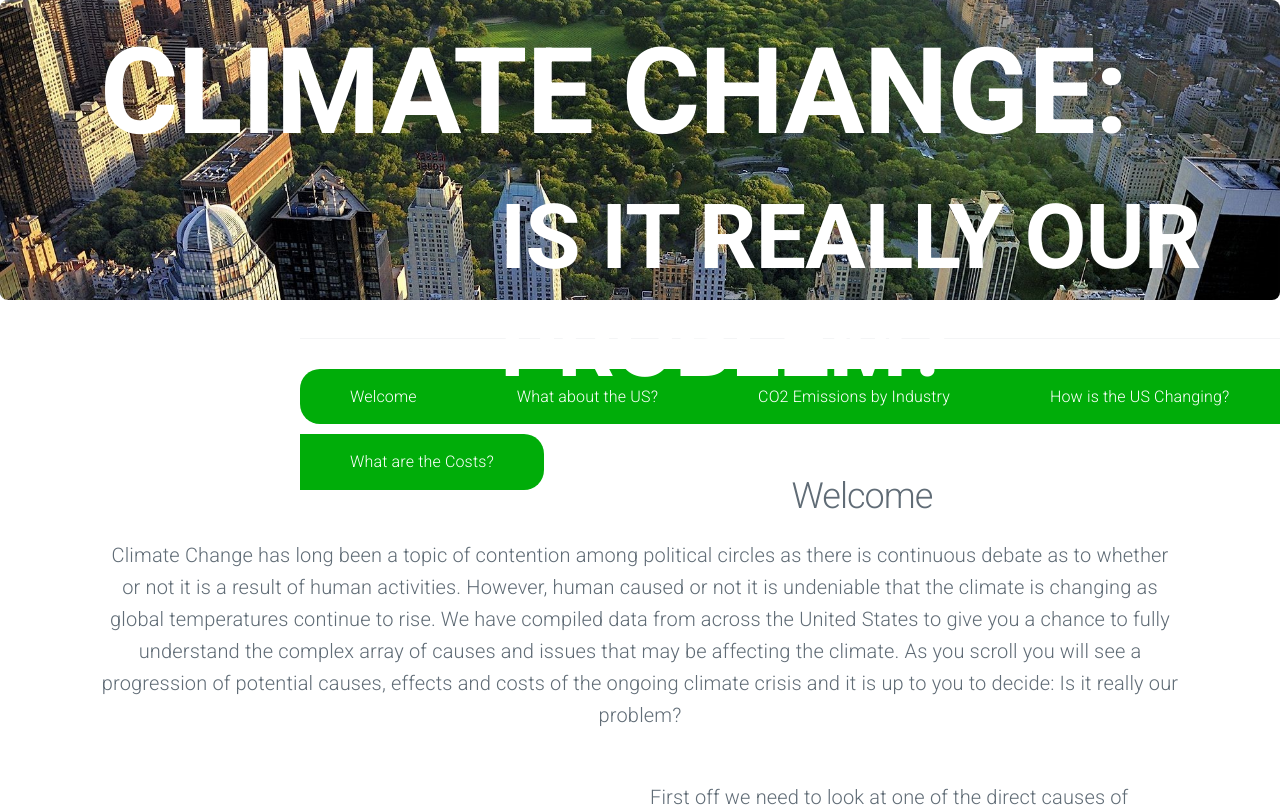
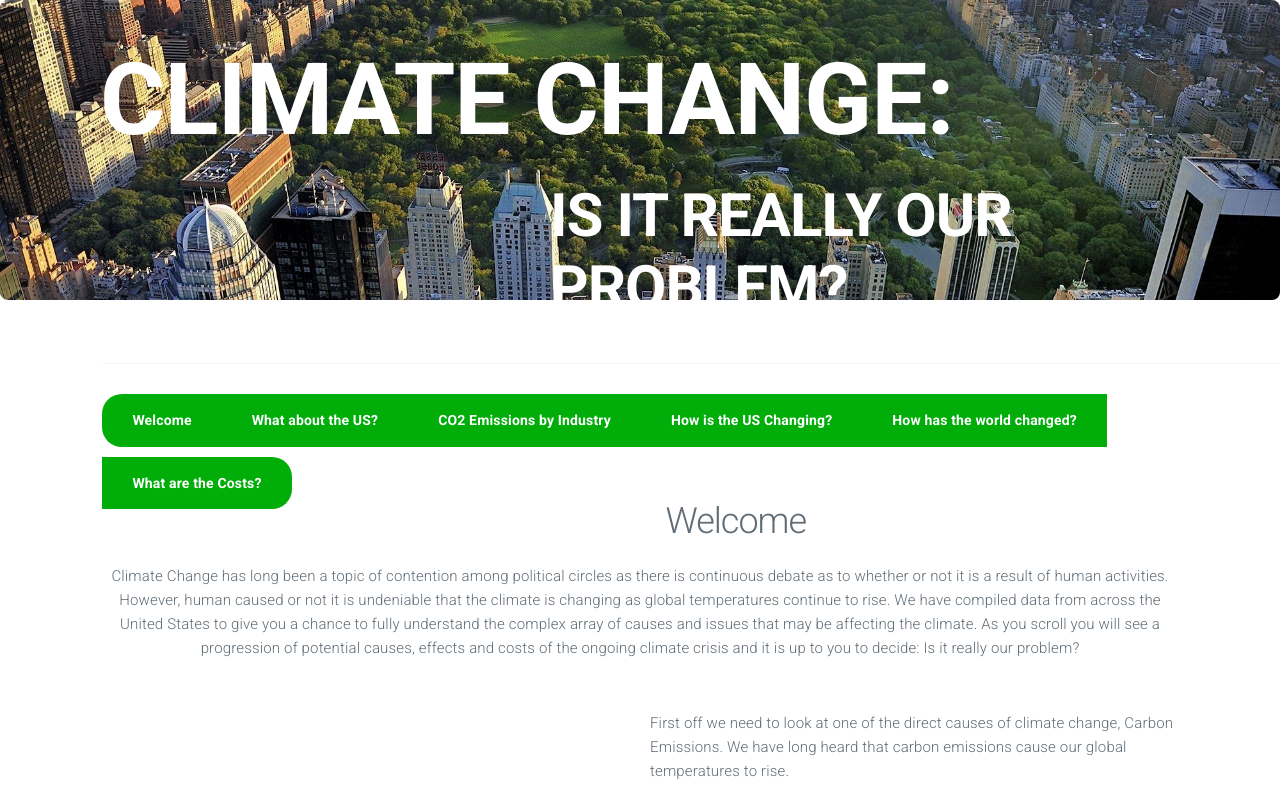
Before and after one commit to KKeith18/ClimateChange, a plain HTML site: page index.html in a window 1280 px wide. Shown: the top 805 px of the page. Drawn offline with nearby package versions, Linux system fonts and the light colour scheme; a script that the page names is missing.

Commit message:
Fixing css to not zoom

```diff
--- a/index.html
+++ b/index.html
@@ -41,6 +41,7 @@
       <h1 class = "header-2">IS IT REALLY OUR PROBLEM?</h1>
       </div>
   </div>
+  <br>
   <div class = 'select_2'>
       <form name = 'form'>
       <ul class="select_3">
@@ -58,7 +59,11 @@
           <li>
             <a href="#Tableau_Chart" class="btn btn-primary">How is the US Changing?</a>
 
-            </li>
+          </li>
+          <li>
+            <a href="#Rise_chart" class="btn btn-primary">How has the world changed?</a>
+
+          </li>
           <li>
             <a id= 'last' href="#Cost_chart" class="btn btn-primary">What are the Costs?</a>
 
--- a/main.js
+++ b/main.js
@@ -7,7 +7,7 @@ var Temperature = {
     "data": {"url": "temperature.csv"},
 
     "vconcat": [ {
-    "width": "container",
+    "width": 500,
     "height": 500,
     "layer": [
     {
@@ -74,7 +74,7 @@ var SeaLevel = {
     "data": {"url": "sealevel.csv"},
 
     "vconcat": [ {
-    "width": "container",
+    "width": 500,
     "height": 500,
     "layer": [
     {
@@ -114,7 +114,7 @@ var Global_Carbon = {
     "data": {"url": "co2_global.csv"},
 
     "vconcat": [ {
-    "width": 400,
+    "width": 600,
     "height": 400,
     "mark": { "type": "line", "tooltip": true},
     "encoding": {
--- a/style.css
+++ b/style.css
@@ -1,17 +1,7 @@
 body {
   padding:0px;
   margin-right:0px;
-}
-#box{
-padding:20px;
-width: 1000px;
-right:0px;
-left:0px;
-}
-#selection {
-  padding: 7px;
-  margin-bottom: 30px;
-  width:400px;
+  width:100%;
 }
 
 .select_2{
@@ -21,30 +11,40 @@ left:0px;
 
 .select_3 {
   list-style-type: none;
-  margin: 25px 0 0 0;
   padding-bottom: 30px;
   margin-bottom:20px;
   text-align:center;
-  margin-left:300px;
+  margin-left:8%;
 }
 
 .select_3 li {
   float: left;
+  font-size:14px;
+  font-weight: bold;
 }
 
-input[type='button'] {
-    width:300px;
-    padding:10px;
-    border: 0 !important;
-    border-radius: 0px !important;
+a {
+  padding: 15px 30px 15px 30px;
+  background-color: #00ad09 !important;
+  text-align:center;
+  font-style:none;
+  display:block;
+  color:white !important;
+  font-style: bold;
+}
 
+a:hover {
+  background-color: #19d623 !important;
 }
-.butt{
-  background-color: green;
-  border-color:green;
-  border-radius: 0px;
 
+#first {
+  border-radius:20px 0 0 20px;
 }
+
+#last {
+  border-radius:0 20px 20px 0;
+}
+
 img{
   border-radius:8px;
   object-fit: cover !important;
@@ -60,18 +60,18 @@ img{
 .header-1{
   color:white;
   font-weight:bold;
-  font-size:120px;
+  font-size:10rem;
   font-weight:15px;
-  padding-top:20px;
+  padding-top:40px;
   margin-left:100px;
 }
 .header-2{
   color:white;
   font-weight:bold;
-  font-size:90px;
+  font-size:6rem;
   font-weight:15px;
   padding-top:0px;
-  margin-left:500px;
+  margin-left:55rem;
 
 }
 
@@ -92,28 +92,6 @@ h2{
     text-align:center;
 }
 p{
-  font-size:20px;
+  font-size:15px;
 
 }
-
-a {
-  padding: 15px 50px 15px 50px;
-  background-color: #00ad09 !important;
-  text-align:center;
-  font-style:none;
-  display:block;
-  color:white !important;
-  font-style: bold;
-}
-
-a:hover {
-  background-color: #19d623 !important;
-}
-
-#first {
-  border-radius:20px 0 0 20px;
-}
-
-#last {
-  border-radius:0 20px 20px 0;
-}
```
